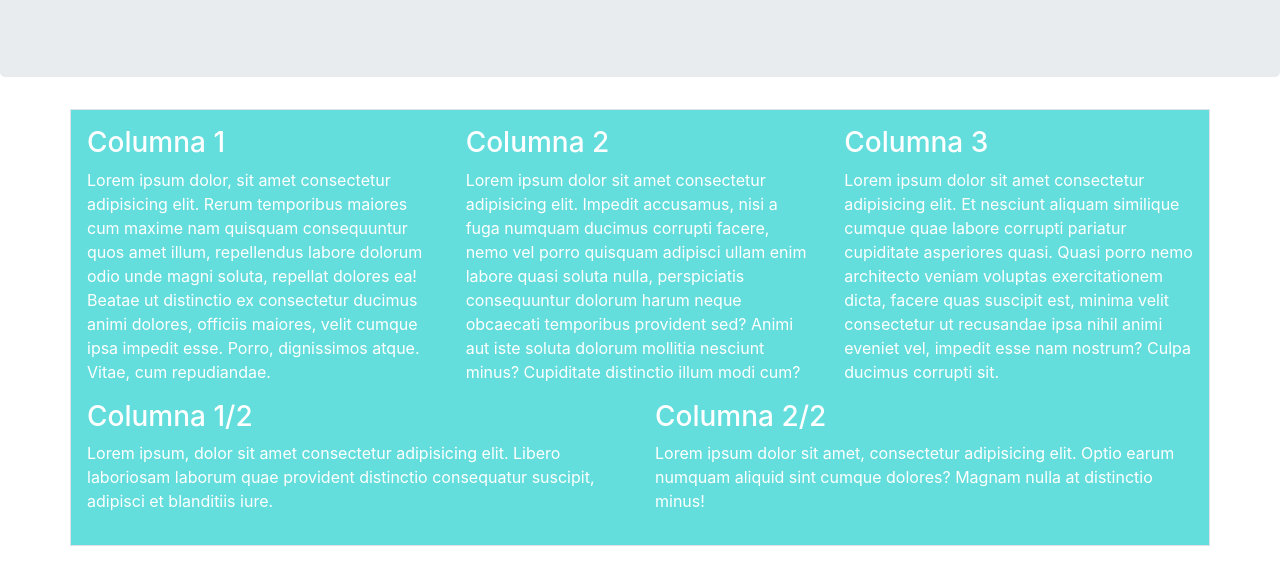
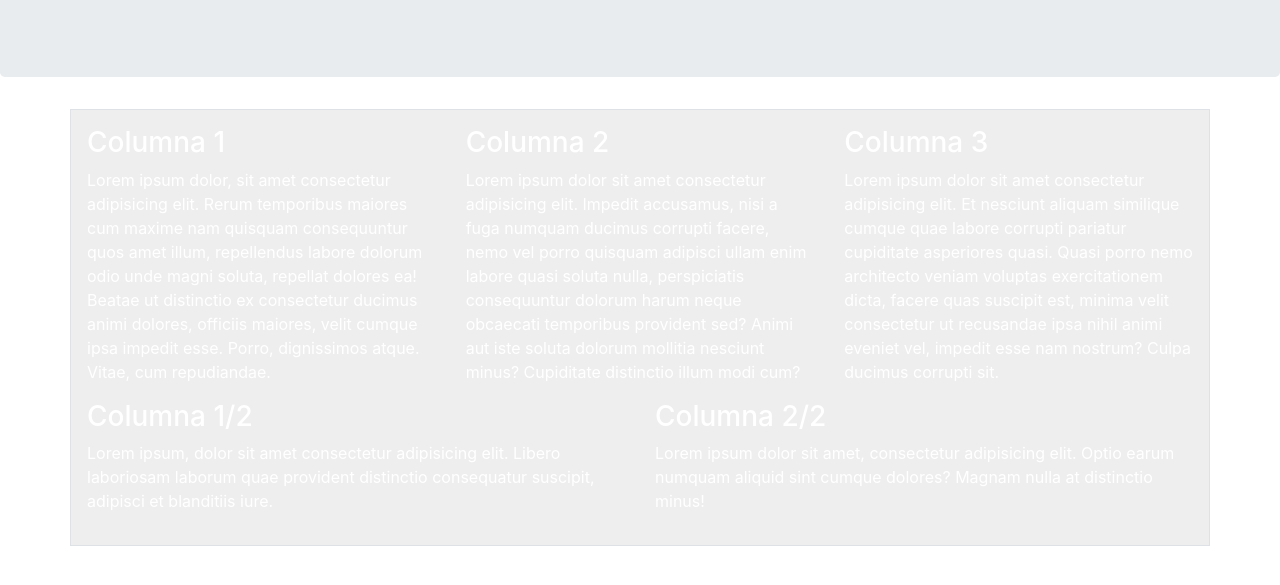
Before and after one commit to danielgutierrezcolorado/danielgutierrezcolorado.github.io, a plain HTML site: page index.html in a window 1280 px wide. Shown: the part 147-732 px from the top of the page. Drawn offline with nearby package versions, Linux system fonts and the light colour scheme.

Commit message:
new color
color

```diff
--- a/css/style.css
+++ b/css/style.css
@@ -1,3 +1,3 @@
 .bg-primary {
-  background-color: rgb(100, 221, 221)!important;
+  background-color: #eee!important;
 }
```
Also changed, not shown: 1 other file.
